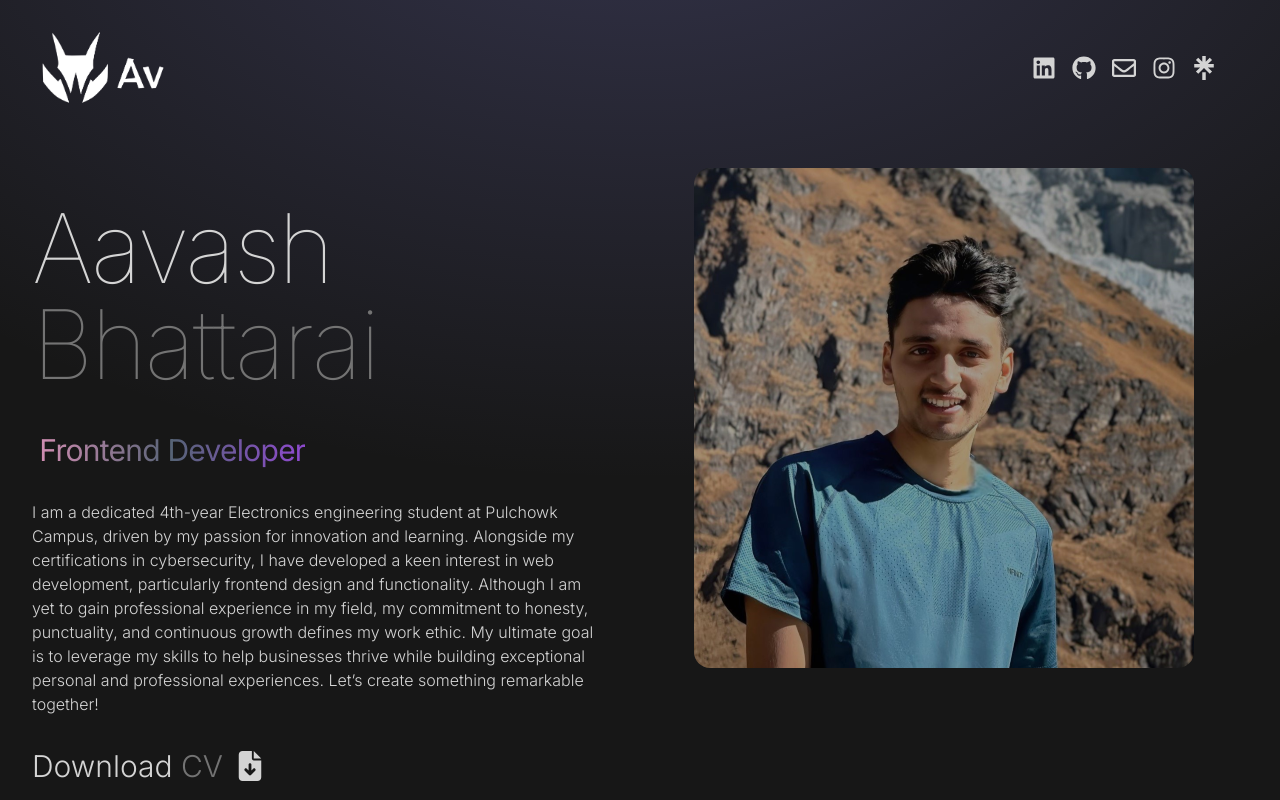
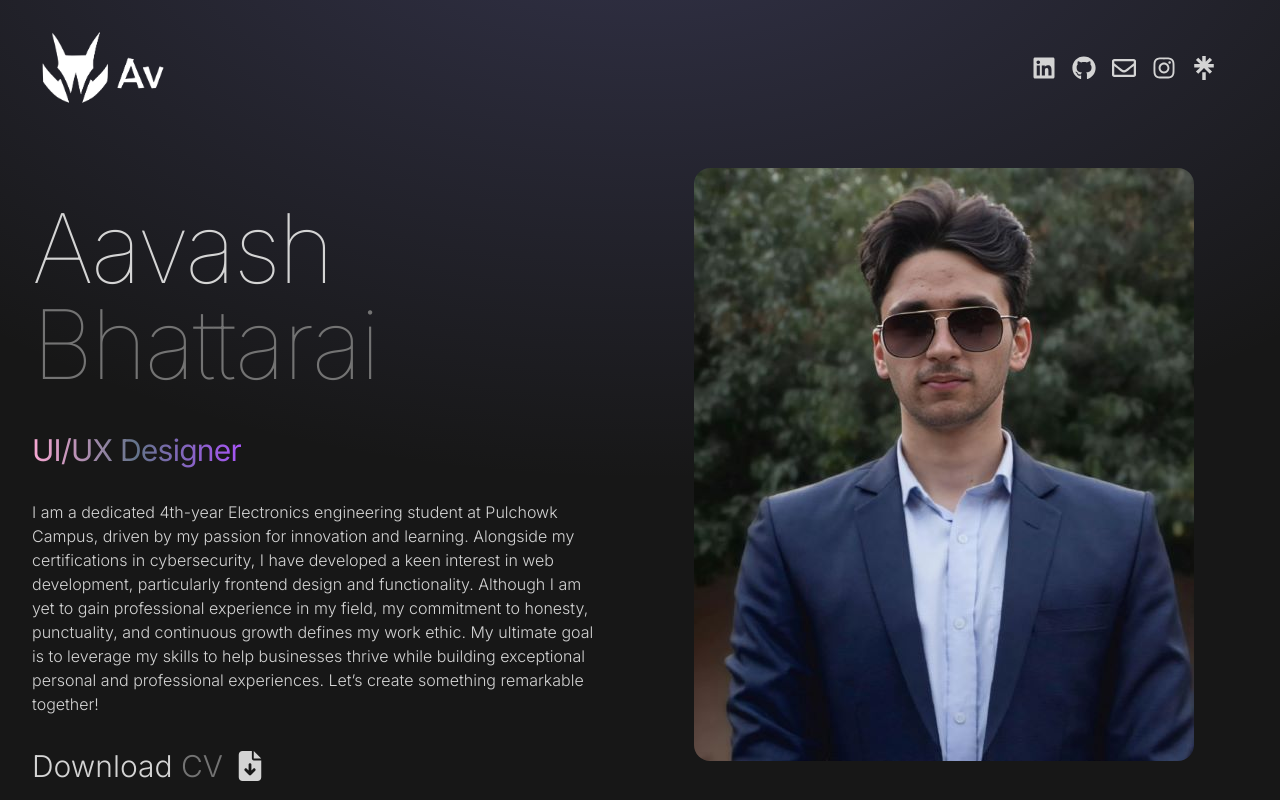
Before and after one commit to Aavash1738/Portfolio_website, a React (Vite) app: page / in a window 1280 px wide. Shown: the top 800 px of the page. Built offline with nearby package versions, Linux system fonts and the light colour scheme.

Commit message:
Changed titles, added new photos, readability changes

```diff
--- a/src/components/Hero.jsx
+++ b/src/components/Hero.jsx
@@ -1,6 +1,6 @@
 import React, { useState, useEffect } from "react";
 import { HERO_CONTENT } from "../constants";
-import profilePic from "../assets/profile.jpeg";
+import profilePic from "../assets/profile_2.jpeg";
 import { motion, AnimatePresence } from "framer-motion";
 import { FaFileArrowDown } from "react-icons/fa6";
 
@@ -10,13 +10,13 @@ const container = (delay) => ({
 });
 
 const Hero = () => {
-  const titles = ["Student", "Cybersecurity Aspirant", "Frontend Developer"];
+  const titles = ["Cybersecurity Aspirant", "UI/UX Designer"];
   const [currentTitle, setCurrentTitle] = useState(0);
 
   useEffect(() => {
     const interval = setInterval(() => {
       setCurrentTitle((prev) => (prev + 1) % titles.length);
-    }, 2000); // Change title every 2 seconds
+    }, 4000); // Change title every 2 seconds
     return () => clearInterval(interval); // Cleanup interval
   }, [titles.length]);
 
```
Also changed, not shown: src/assets/profile_2.jpeg (added).
